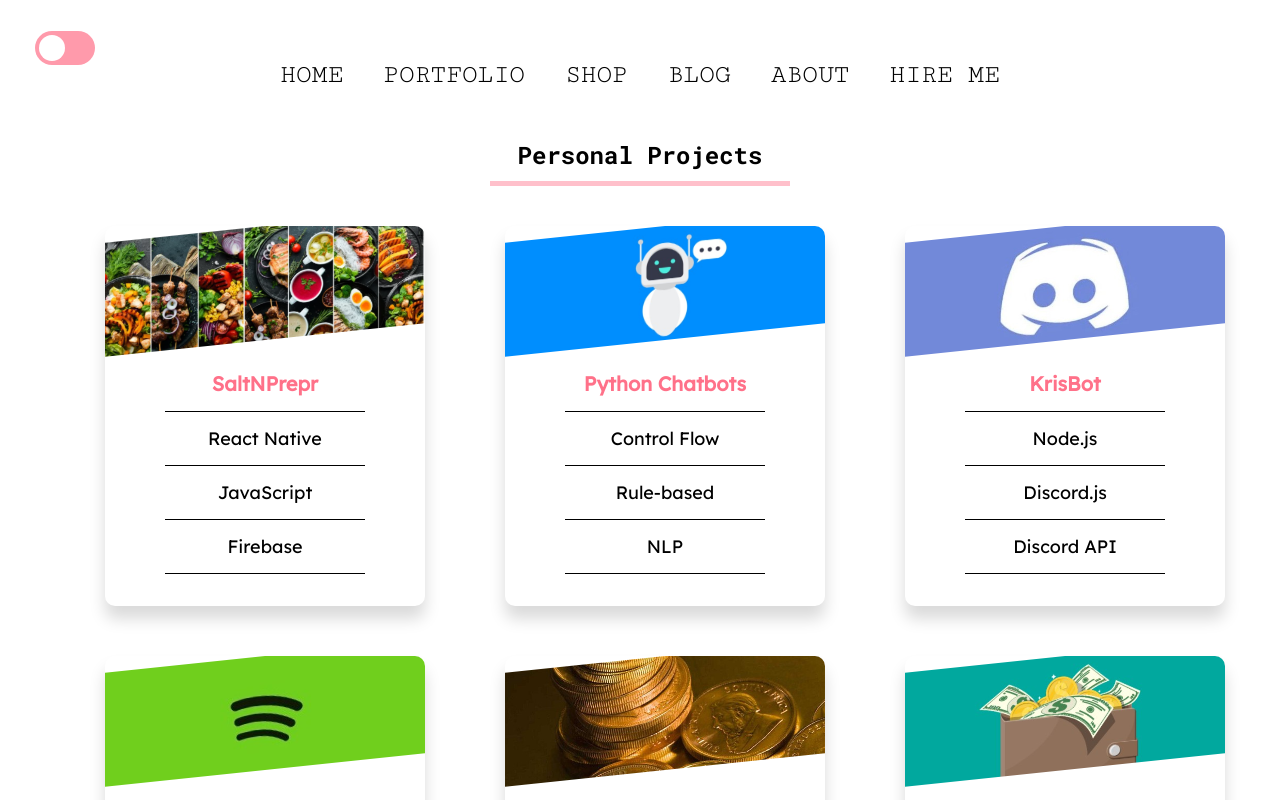
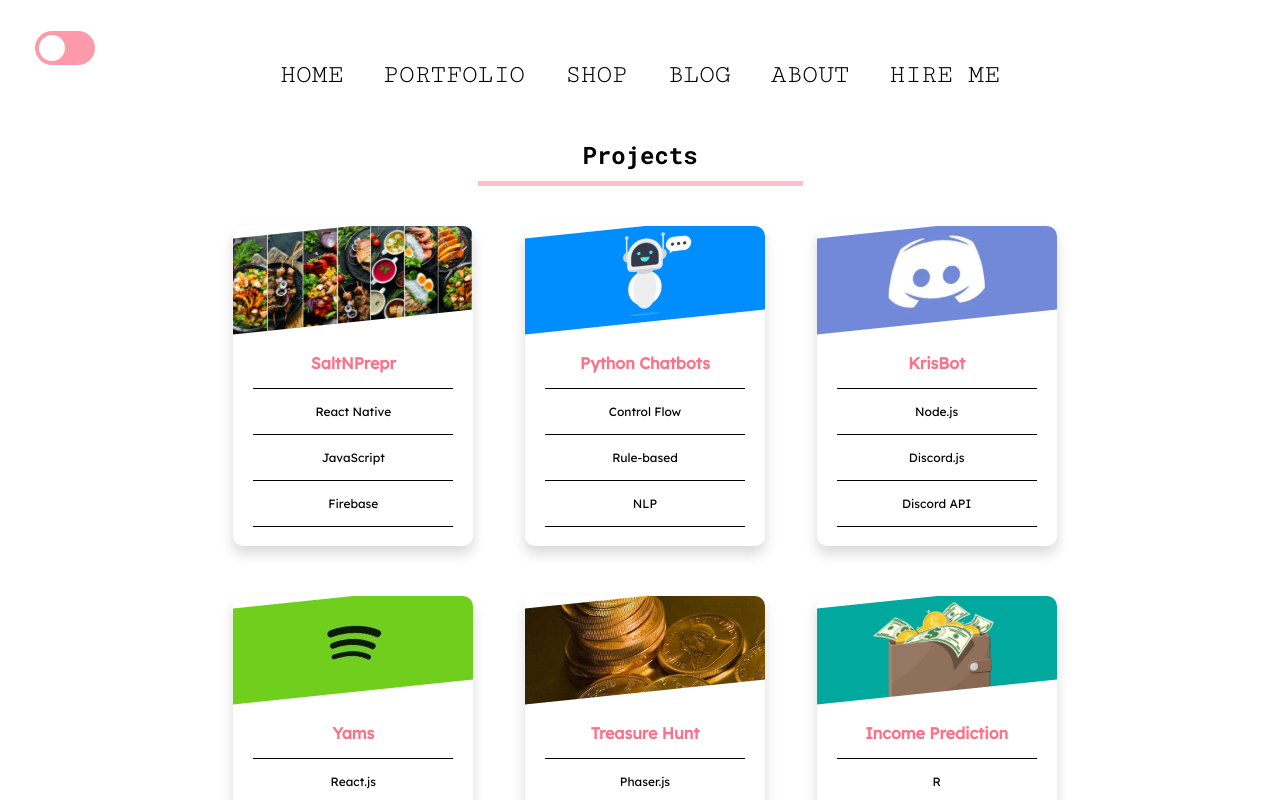
Before and after one commit to krissylegaspi/personal-website, a Vue app: page /portfolio in a window 1280 px wide. Shown: the top 800 px of the page. Built offline with nearby package versions, Linux system fonts and the light colour scheme.

Commit message:
Resize portfolio containers

```diff
--- a/src/views/Portfolio.vue
+++ b/src/views/Portfolio.vue
@@ -1,5 +1,5 @@
 <template>
-    <div class="title"><h1>Personal Projects</h1></div>
+    <div class="title"><h1>Projects</h1></div>
     <div class="box">
     <!-- SaltNPrepr -->
         <div class="flip-container">
@@ -265,20 +265,25 @@
 </template>
 
 <script>
+import Toggle from '@/components/Toggle'
+
 export default {
-
+    props: ['mode'],
+    components: {
+        Toggle
+    }
 }
 </script>
 
 <style scoped>
 
 body {
-    background: rgb(224, 224, 224);
+    background: rgb(255, 255, 255);
 }
 
 .title {
     border-bottom: 5px pink solid;
-    width: 300px;
+    width: 325px;
     margin: auto;
     opacity: 1;
     content: '';
@@ -297,7 +302,7 @@ body {
     display: flex;
     flex-wrap: wrap;
     justify-content: space-around;
-    max-width: 1200px;
+    max-width: 875px;
     margin-top: 40px;
     margin-left: auto;
     margin-right: auto;
@@ -334,7 +339,7 @@ body {
     margin-bottom: 35px;
     display: inline-block;
     margin: 0 auto;
-    padding-left: 50px;
+    padding-left: 10px;
     padding-bottom: 50px;
     width: 80%;
     height: 50%;
@@ -345,8 +350,8 @@ body {
 }
 
 .flip-container, .card_front, .card_back {
-    width: 320px;
-    height: 380px;
+    width: 240px;
+    height: 320px;
 }
 
 .flipper {
@@ -361,7 +366,7 @@ body {
     position: absolute;
     top: 0;
     left: 0;
-    box-shadow: 0 0.8rem 1rem rgba(0, 0, 0, 0.15);
+    box-shadow: 0 0.5rem 0.8rem rgba(0, 0, 0, 0.15);
     border-radius: 10px;
 }
 
@@ -372,12 +377,11 @@ body {
     align-items: center;
     flex-direction: column;
     overflow: hidden;
-    font-size: 1.3em;
-    font-size: 18px;
+    font-size: 12px;
 }
 
 .card_front b {
-    font-size: 20px;
+    font-size: 16px;
 }
 
 .card_back {
@@ -390,11 +394,11 @@ body {
 }
 
 .card_back p {
-    padding: 10px 30px;
+    padding: 10px 20px;
     text-align: center;
     line-height: 1.68;
-    font-size: 18px;
-    margin-bottom: 30px;
+    font-size: 14px;
+    margin-bottom: 20px;
 }
 
 .card_back button {
```
Also changed, not shown: redeploy.txt, 21 other files (tests, documents, lock files or other folders).
